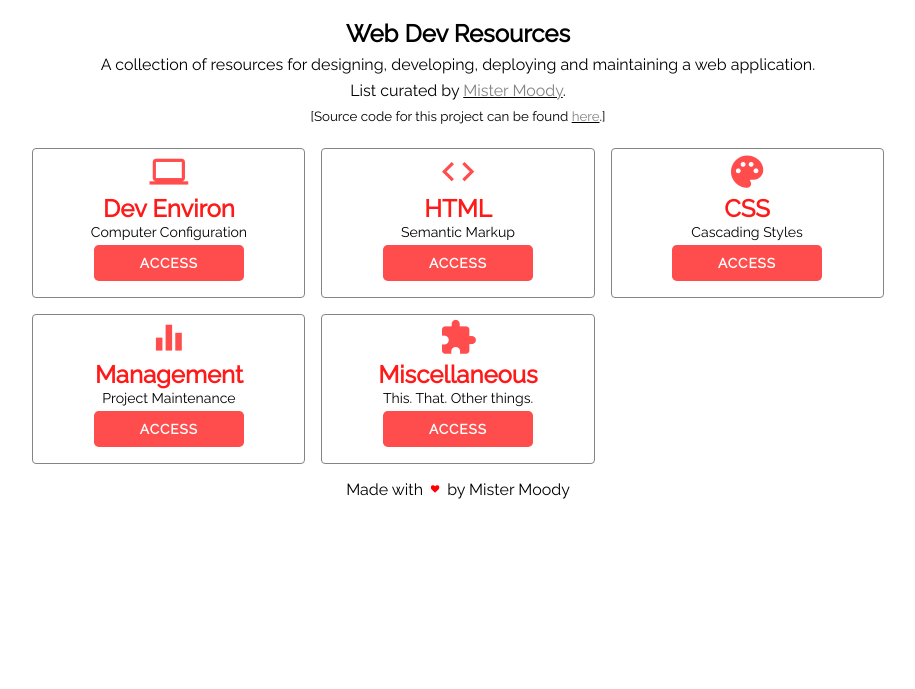
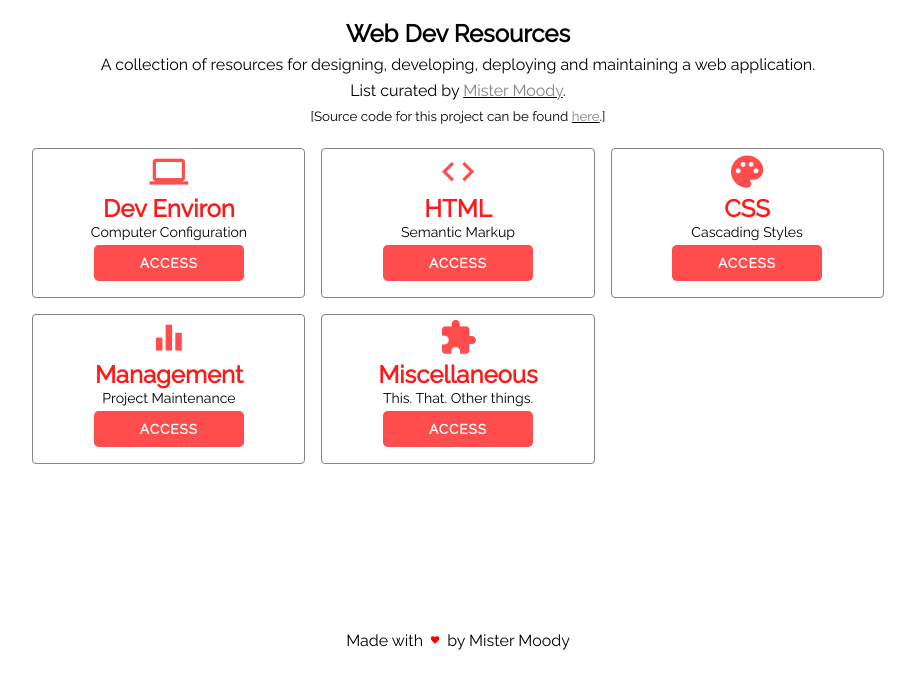
Before and after one commit to MisterMoody/mistermoody.github.io, a PHP site: page / in a window 1280 px wide. Shown: the top 689 px of the page, without its empty margins (182-1097 px from the left). Run offline with PHP 8.4, Linux system fonts and the light colour scheme.

Commit message:
sticky footer, yes?

```diff
--- a/css/home.css
+++ b/css/home.css
@@ -34,7 +34,7 @@ footer {grid-area: footer;}
   .indexContainer {
     min-height: 100%;
     margin: 0 1em;
-    grid-template-rows: auto 1fr auto;
+    grid-template-rows: auto 100% auto;
   }
 	.main-content {
     margin: 1em 12.4em;
```
